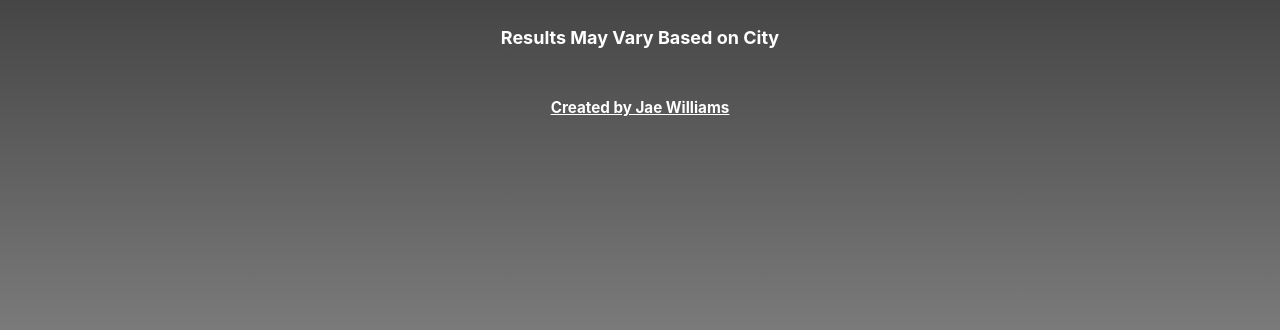
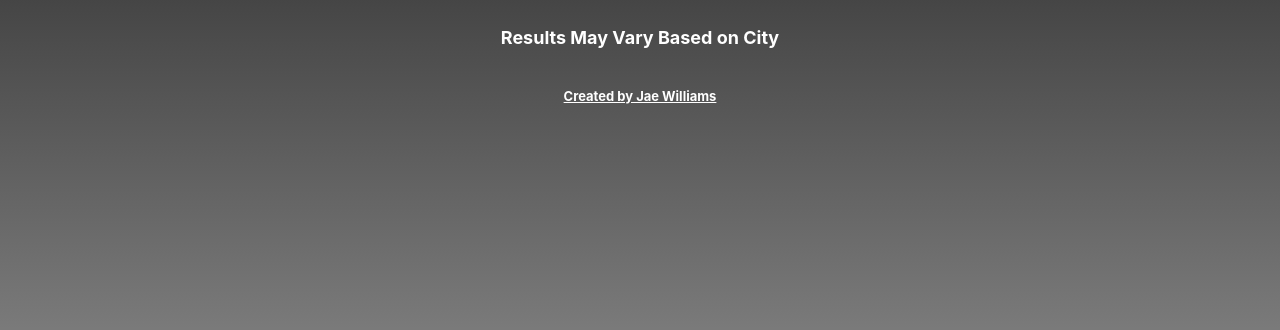
Before and after one commit to jwilliamsrapper/SalesTaxCalculatorWebApp, a plain HTML site: page index.html in a window 1280 px wide. Shown: the part 434-764 px from the top of the page. Drawn offline with Linux system fonts and the light colour scheme.

Commit message:
Minor UI update

```diff
--- a/index.html
+++ b/index.html
@@ -90,10 +90,8 @@
         <i class="far fa-trash-alt" id="clearButton"></i>
         <i class="fab fa-twitter" id="twitter"></i>
         <h2>Results May Vary Based on City</h2>
+        <h3 id="info"><a href="https://beacons.ai/imjaewilliams" target="_blank">Created by Jae Williams</a></h3>
 
-    <section id="credits">
-        <h3><a href="https://beacons.ai/imjaewilliams" target="_blank">Created by Jae Williams</a></h3>
-    </section>
     </div>
 
     <script src="main.js"></script>
--- a/style.css
+++ b/style.css
@@ -47,10 +47,16 @@ h2 {
 h3 {
 
     color: white;
-    margin-top: 5px;
+    margin-top: 10px;
+
 
 }
 
+#info {
+
+    padding-top: 30px;
+    font-size: small;
+}
 
 #selectStateHelper {
 
```
